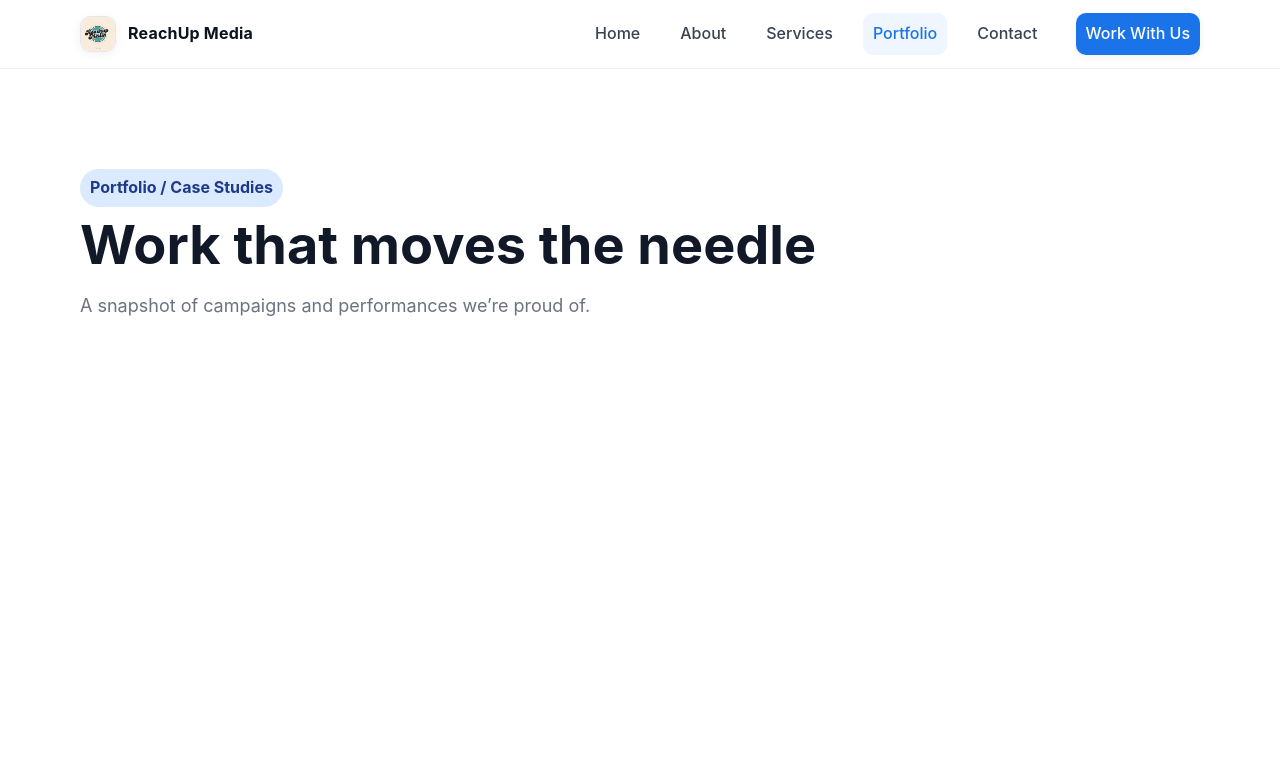
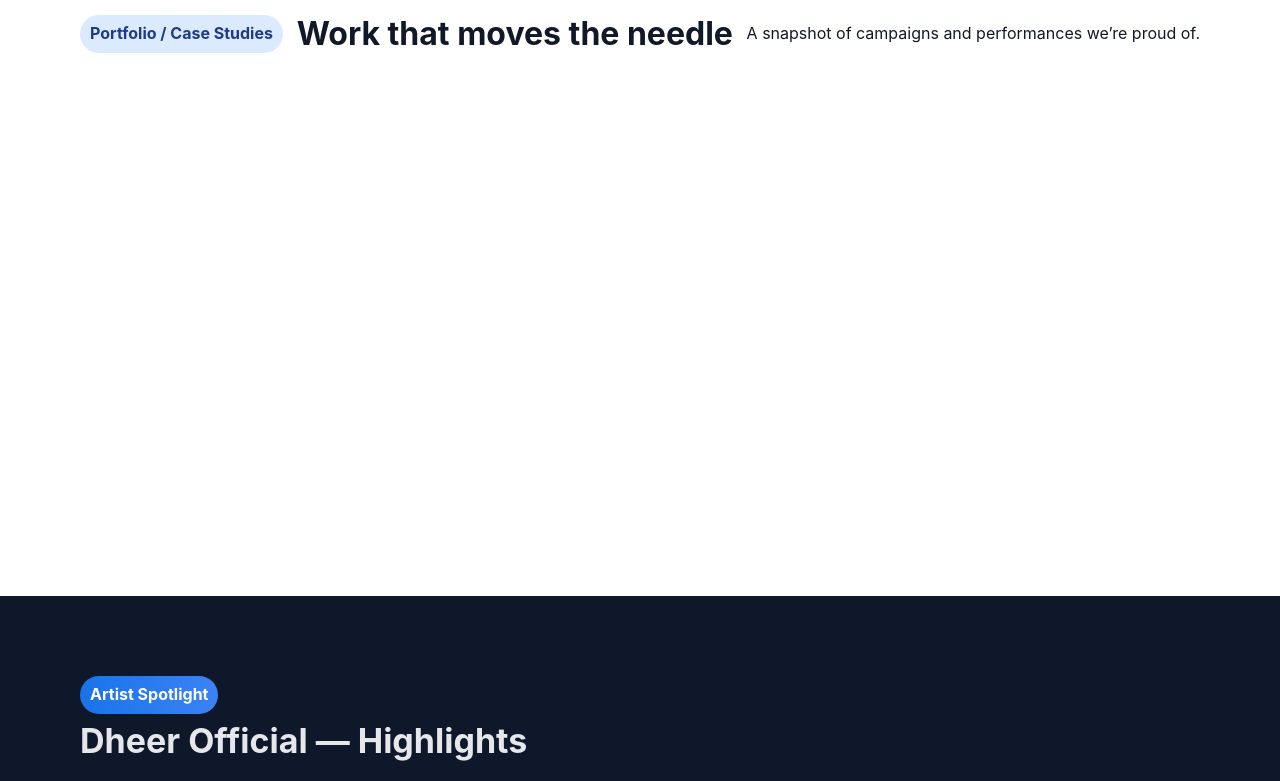
Before and after one commit to dextiii09/ReachuMedia, a plain HTML site: page portfolio.html in a window 1280 px wide. Shown: the top 781 px of the page. Drawn offline with Linux system fonts and the light colour scheme.

Commit message:
Fix: Remove duplicate Minimalist section and restore correct button placement

```diff
--- a/portfolio.html
+++ b/portfolio.html
@@ -17,24 +17,6 @@
 <body>
   <header class="header">
     <div class="container inner">
-      <a class="brand" href="./">
-  <div class="logo"><img src="/Reachup%20Media.png" alt="ReachUp Media logo" onerror="this.style.display='none'" /></div>
-        <div class="name">ReachUp Media</div>
-      </a>
-      <nav class="nav" id="site-nav">
-        <a href="./index.html">Home</a>
-        <a href="./about.html">About</a>
-        <a href="./services.html">Services</a>
-        <a href="./portfolio.html" class="active">Portfolio</a>
-        <a href="./contact.html">Contact</a>
-        <a class="btn btn-primary" href="https://wa.me/917973043372?text=Hi%20ReachUp%20Media%2C%20let%27s%20collaborate" target="_blank" rel="noopener">Work With Us</a>
-      </nav>
-      <button class="menu-toggle" aria-label="Toggle menu">☰</button>
-    </div>
-  </header>
-
-  <section class="hero section">
-    <div class="container">
       <span class="badge">Portfolio / Case Studies</span>
       <h1>Work that moves the needle</h1>
       <p class="subtitle">A snapshot of campaigns and performances we’re proud of.</p>
```
